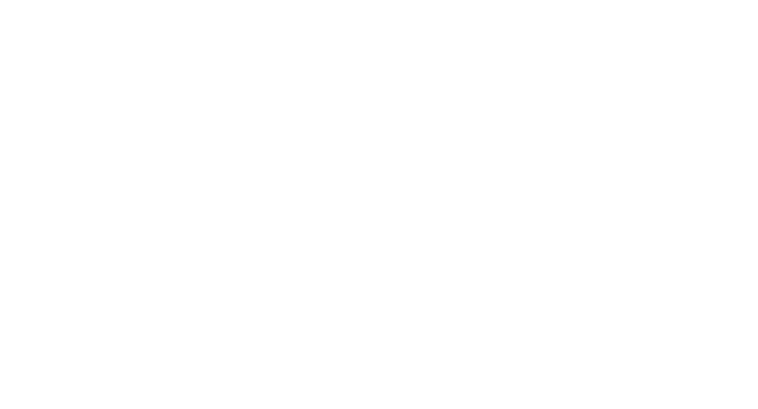
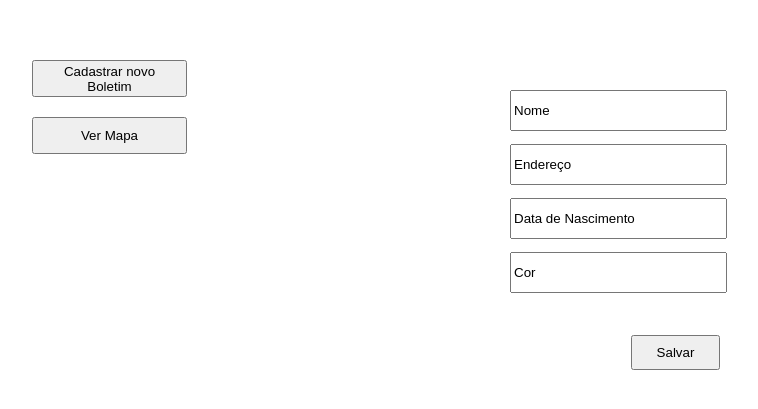
Before and after one commit to luccasmcarvalho/SystemOcorrencias, an Angular app: page /cadastroOcorrancia in a window 1280 px wide. Before the commit this address led to /. Shown: the part 115-524 px from the top of the page, without its empty margins (25-783 px from the left). Built offline with nearby package versions, Linux system fonts and the light colour scheme.

Commit message:
Cadastro de ocorrencias

```diff
--- a/src/app/app.module.ts
+++ b/src/app/app.module.ts
@@ -8,13 +8,15 @@
 import { RouterModule } from '@angular/router';
 import { routes } from './app.router';
 import { CadastroUsuarioComponent } from './cadastro-usuario/cadastro-usuario.component';
+import { CadastroOcorrenciaComponent } from './cadastro-ocorrencia/cadastro-ocorrencia.component';
 
 @NgModule({
   declarations: [
     AppComponent,
     SapoMapasAPIComponent,
     HomeComponent,
-    CadastroUsuarioComponent
+    CadastroUsuarioComponent,
+    CadastroOcorrenciaComponent
   ],
   imports: [
     BrowserModule,
--- a/src/app/app.router.ts
+++ b/src/app/app.router.ts
@@ -4,9 +4,11 @@
 import { HomeComponent } from './home/home.component';
 import { CadastroUsuarioComponent } from './cadastro-usuario/cadastro-usuario.component';
 import { SapoMapasAPIComponent } from './sapo-mapas-api/sapo-mapas-api.component';
+import { CadastroOcorrenciaComponent } from './cadastro-ocorrencia/cadastro-ocorrencia.component';
 
 export const routes: Routes = [
     {path: '', component: HomeComponent},
     {path: 'cadastro', component: CadastroUsuarioComponent},
-    {path: 'sapo', component: SapoMapasAPIComponent}
+    {path: 'sapo', component: SapoMapasAPIComponent},
+    {path: 'cadastroOcorrancia', component: CadastroOcorrenciaComponent}
   ];
--- /dev/null
+++ b/src/app/cadastro-ocorrencia/cadastro-ocorrencia.component.css
@@ -0,0 +1,39 @@
+.input1{
+    position: absolute;
+    width: 209px;
+    height: 35px;
+    left: 535px;
+    top: 205px;
+}
+
+.input2{
+    position: absolute;
+    width: 209px;
+    height: 35px;
+    left: 535px;
+    top: 259px;
+}
+
+.input3{
+    position: absolute;
+    width: 209px;
+    height: 35px;
+    left: 535px;
+    top: 313px;
+}
+
+.input4{
+    position: absolute;
+    width: 209px;
+    height: 35px;
+    left: 535px;
+    top: 367px;
+}
+
+.btSalvar{
+    position: absolute;
+    width: 89px;
+    height: 35px;
+    left: 656px;
+    top: 450px;
+}
--- /dev/null
+++ b/src/app/cadastro-ocorrencia/cadastro-ocorrencia.component.html
@@ -0,0 +1,7 @@
+<button class="btCadastrarOcorrencia" routerLink='/cadastroOcorrancia'>Cadastrar novo Boletim</button>
+<button class="btVerMapa">Ver Mapa</button>
+<input class="input1" onfocus="this.value=''" value="Nome">
+<input class="input2" onfocus="this.value=''" value="Endereço">
+<input class="input3" onfocus="this.value=''" value="Data de Nascimento">
+<input class="input4" onfocus="this.value=''" value="Cor">
+<button class="btSalvar">Salvar</button>
--- /dev/null
+++ b/src/app/cadastro-ocorrencia/cadastro-ocorrencia.component.ts
@@ -0,0 +1,15 @@
+import { Component, OnInit } from '@angular/core';
+
+@Component({
+  selector: 'app-cadastro-ocorrencia',
+  templateUrl: './cadastro-ocorrencia.component.html',
+  styleUrls: ['./cadastro-ocorrencia.component.css']
+})
+export class CadastroOcorrenciaComponent implements OnInit {
+
+  constructor() { }
+
+  ngOnInit() {
+  }
+
+}
--- a/src/app/home/home.component.html
+++ b/src/app/home/home.component.html
@@ -5,7 +5,7 @@
       <div>
         <input name="BtnLogin" class="largeButton1" onfocus="this.value=''" value="Informe o Login">
         <input name="BtnCadastro" class="largeButton2" onfocus="this.value=''" value="Informe a Senha">
-        <button class="btLogin">Login</button>
+        <button class="btLogin" routerLink='/cadastroOcorrancia'>Login</button>
         <button class="btCadastro" routerLink='/cadastro'>Cadastrar</button>
       </div>
   </div>
--- a/src/styles.css
+++ b/src/styles.css
@@ -1 +1,16 @@
 /* You can add global styles to this file, and also import other style files */
+.btCadastrarOcorrencia{
+    position: absolute;
+    width: 155px;
+    height: 37px;
+    left: 57px;
+    top: 175px;
+}
+
+.btVerMapa{
+    position: absolute;
+    width: 155px;
+    height: 37px;
+    left: 57px;
+    top: 232px;
+}
```
Also changed, not shown: 1 other file (tests, documents, lock files or other folders).
